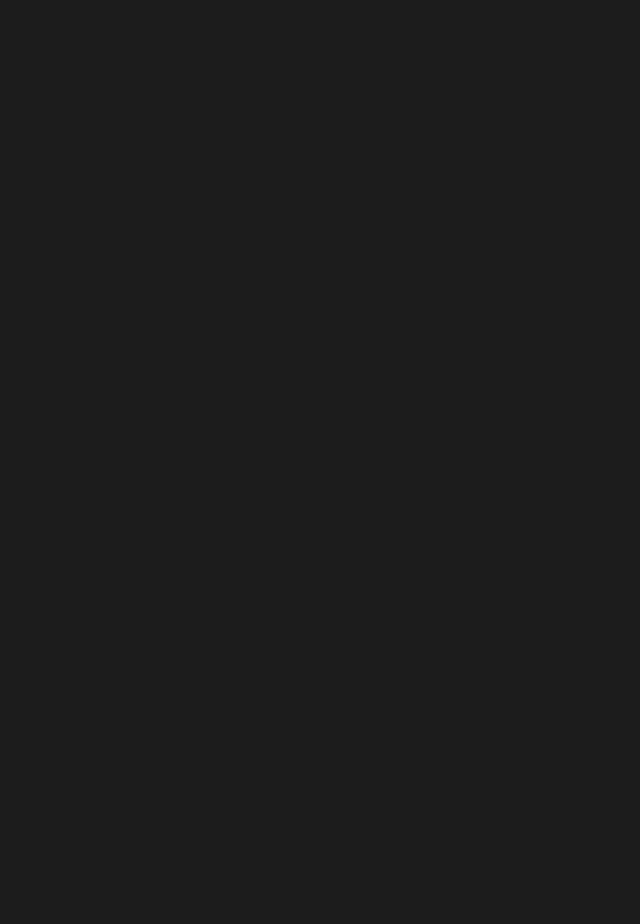
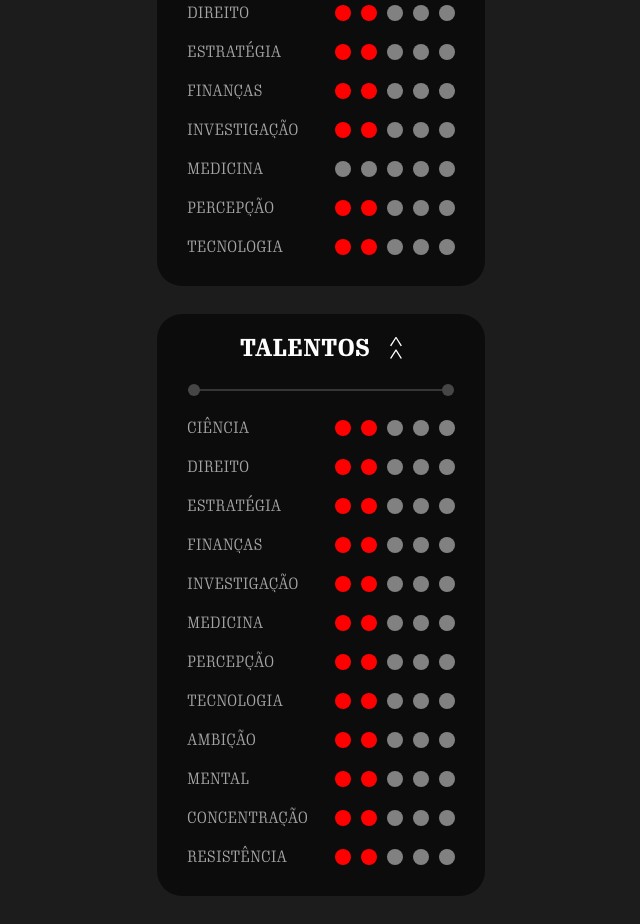
Before and after one commit to DouglasMamedeMartins/Coroa-Velada, a React (Vite) app: page / in a window 1280 px wide. Shown: the part 2960-3884 px from the top of the page, without its empty margins (319-959 px from the left). Before the commit the page ends 2210 px from the top, so only its background shows below. Built offline with nearby package versions, Linux system fonts and the light colour scheme.

Commit message:
adding section conhecimento, pericia, talentos

```diff
--- a/src/components/Atributos/index.tsx
+++ b/src/components/Atributos/index.tsx
@@ -5,7 +5,7 @@ import TipoAtributo from "./TipoAtributo";
 function Atributos() {
   return (
     <>
-      <Container>
+      <Container id="atributos">
         <TitleAtributos>Atributos</TitleAtributos>
         <Divisor />
         <TipoAtributo
--- /dev/null
+++ b/src/components/Habilidades/Habilidade/index.tsx
@@ -0,0 +1,25 @@
+import { ContainerBall } from "../../Atributos/TipoAtributo/style";
+import { Ball } from "../../Pontos/styles";
+import { ContainerHabilidades, TituloHabilidade } from "./styles";
+
+interface HabilidadeProps {
+  habilidade: string;
+  active: boolean;
+}
+
+function Habilidade({ habilidade, active }: HabilidadeProps) {
+  return (
+    <ContainerHabilidades>
+      <TituloHabilidade>{habilidade}</TituloHabilidade>
+      <ContainerBall>
+        <Ball active={active} />
+        <Ball active={active} />
+        <Ball />
+        <Ball />
+        <Ball />
+      </ContainerBall>
+    </ContainerHabilidades>
+  );
+}
+
+export default Habilidade;
--- /dev/null
+++ b/src/components/Habilidades/Habilidade/styles.ts
@@ -0,0 +1,23 @@
+import styled from "styled-components"
+
+export const ContainerHabilidades = styled.div`
+  display: flex;
+  align-items: center;
+  justify-content: space-between;
+`
+
+export const TituloHabilidade = styled.h4`
+  font-size: 1.6rem;
+  color: #ffffff;
+  opacity: 0.63;
+  text-transform: uppercase;
+  font-weight: 300;
+`
+
+export const ContainerHabilidade = styled.div`
+  display: flex;
+  flex-direction: column;
+  gap: 20px;
+  width: 100%;
+  padding: 20px;
+`
--- /dev/null
+++ b/src/components/Habilidades/index.tsx
@@ -0,0 +1,89 @@
+import { TitleAtributos } from "../Atributos/styles";
+import { Container, Divisor } from "../Hero/styles";
+import { ArrowIcon, ContainerTitulo } from "./styles";
+import arrowIcon from "../../assets/images/arrow-up.svg";
+import Habilidade from "./Habilidade";
+import { ContainerHabilidade } from "./Habilidade/styles";
+
+interface HabilidadesProps {
+  titulo: string;
+}
+
+const habilidade = [
+  { habilidade: "Ciência", active: false },
+  { habilidade: "Direito", active: true },
+  { habilidade: "Erudição", active: true },
+  { habilidade: "Estratégia", active: false },
+  { habilidade: "Finanças", active: true },
+  { habilidade: "Investigação", active: true },
+  { habilidade: "Medicina", active: false },
+  { habilidade: "Ocultismo", active: true },
+  { habilidade: "Percepção", active: true },
+  { habilidade: "Religião", active: false },
+  { habilidade: "Submundo", active: true },
+  { habilidade: "Tecnologia", active: true },
+];
+const pericia = [
+  { habilidade: "Ciência", active: true },
+  { habilidade: "Direito", active: true },
+  { habilidade: "Estratégia", active: true },
+  { habilidade: "Finanças", active: true },
+  { habilidade: "Investigação", active: true },
+  { habilidade: "Medicina", active: false },
+  { habilidade: "Percepção", active: true },
+  { habilidade: "Tecnologia", active: true },
+];
+const talentos = [
+  { habilidade: "Ciência", active: true },
+  { habilidade: "Direito", active: true },
+  { habilidade: "Estratégia", active: true },
+  { habilidade: "Finanças", active: true },
+  { habilidade: "Investigação", active: true },
+  { habilidade: "Medicina", active: true },
+  { habilidade: "Percepção", active: true },
+  { habilidade: "Tecnologia", active: true },
+  { habilidade: "Ambição", active: true },
+  { habilidade: "Mental", active: true },
+  { habilidade: "Concentração", active: true },
+  { habilidade: "Resistência", active: true },
+];
+
+function Habilidades({ titulo }: HabilidadesProps) {
+  return (
+    <Container>
+      <ContainerTitulo>
+        <TitleAtributos>{titulo}</TitleAtributos>
+        <ArrowIcon src={arrowIcon} alt=""></ArrowIcon>
+      </ContainerTitulo>
+      <Divisor />
+      <ContainerHabilidade>
+        {titulo === "Conhecimento" &&
+          habilidade.map((item) => (
+            <Habilidade
+              key={item.habilidade}
+              habilidade={item.habilidade}
+              active={item.active}
+            />
+          ))}
+        {titulo === "Pericia" &&
+          pericia.map((item) => (
+            <Habilidade
+              key={item.habilidade}
+              habilidade={item.habilidade}
+              active={item.active}
+            />
+          ))}
+        {titulo === "Talentos" &&
+          talentos.map((item) => (
+            <Habilidade
+              key={item.habilidade}
+              habilidade={item.habilidade}
+              active={item.active}
+            />
+          ))}
+      </ContainerHabilidade>
+    </Container>
+  );
+}
+
+export default Habilidades;
--- /dev/null
+++ b/src/components/Habilidades/styles.ts
@@ -0,0 +1,9 @@
+import styled from "styled-components";
+
+export const ContainerTitulo = styled.div`
+  display: flex;
+  gap: 20px;
+`
+export const ArrowIcon = styled.img`
+  margin-top: -10px;
+`
--- a/src/components/Hero/index.tsx
+++ b/src/components/Hero/index.tsx
@@ -18,6 +18,7 @@ import heroImage from "../../assets/images/morgana.jfif";
 import Pontos from "../Pontos";
 import { Ball, BallPointContainer } from "../Pontos/styles";
 import Atributos from "../Atributos";
+import Habilidades from "../Habilidades";
 
 function Hero() {
   return (
@@ -90,6 +91,9 @@ function Hero() {
         </ContainerPontos>
       </Container>
       <Atributos />
+      <Habilidades titulo="Conhecimento" />
+      <Habilidades titulo="Pericia" />
+      <Habilidades titulo="Talentos" />
     </>
   );
 }
--- a/src/components/SideMenu/index.tsx
+++ b/src/components/SideMenu/index.tsx
@@ -24,7 +24,7 @@ const menuItems = [
     label: "Potência de Sangue",
     href: "#potencia-de-sangue",
   },
-  { icon: atributosIcon, label: "Atributos" },
+  { icon: atributosIcon, label: "Atributos", href: "#atributos" },
   { icon: conhecimentosIcon, label: "Conhecimentos" },
   { icon: periciasIcon, label: "Perícias" },
   { icon: talentosIcon, label: "Talentos" },
```
Also changed, not shown: src/assets/images/arrow-up.svg (added).
